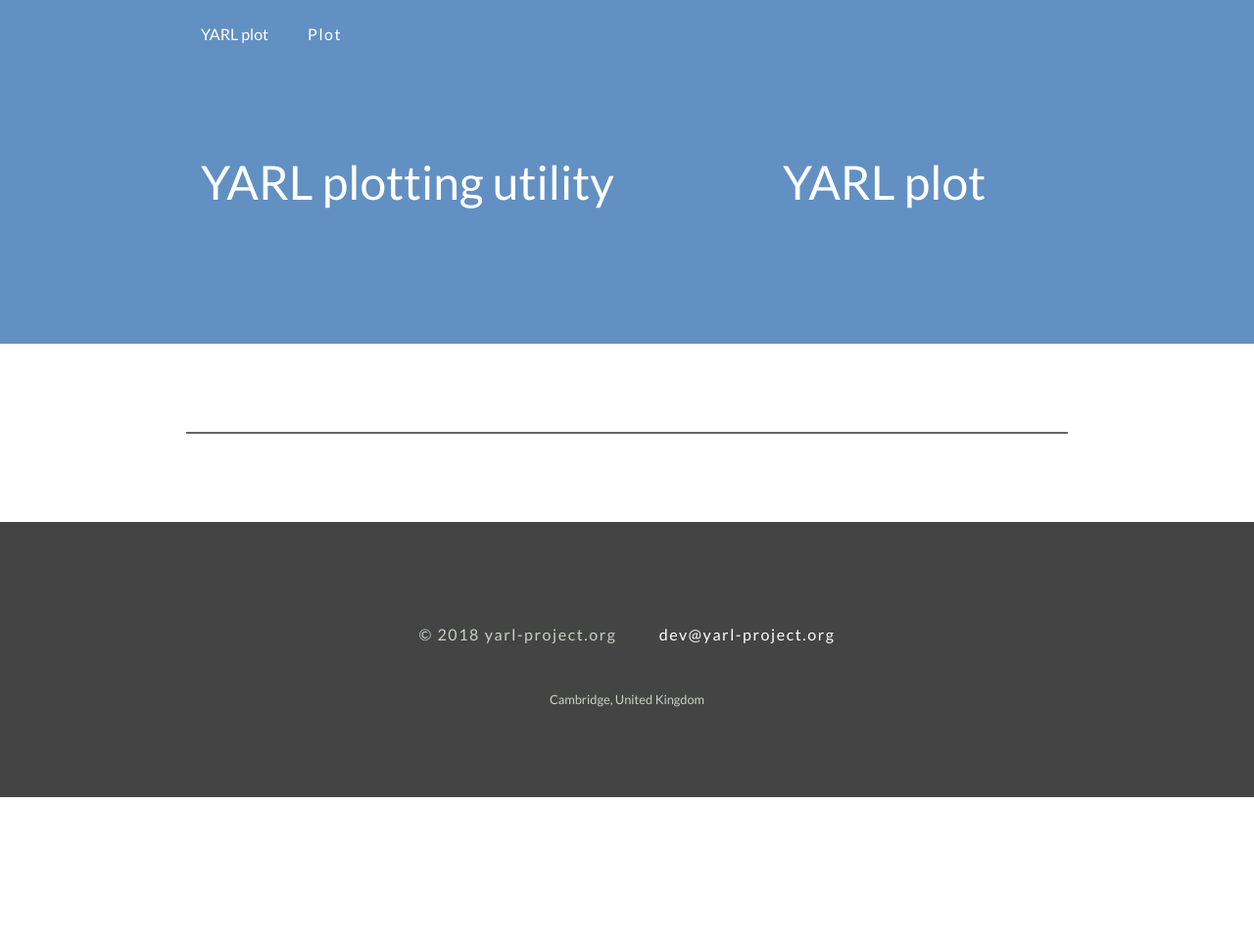
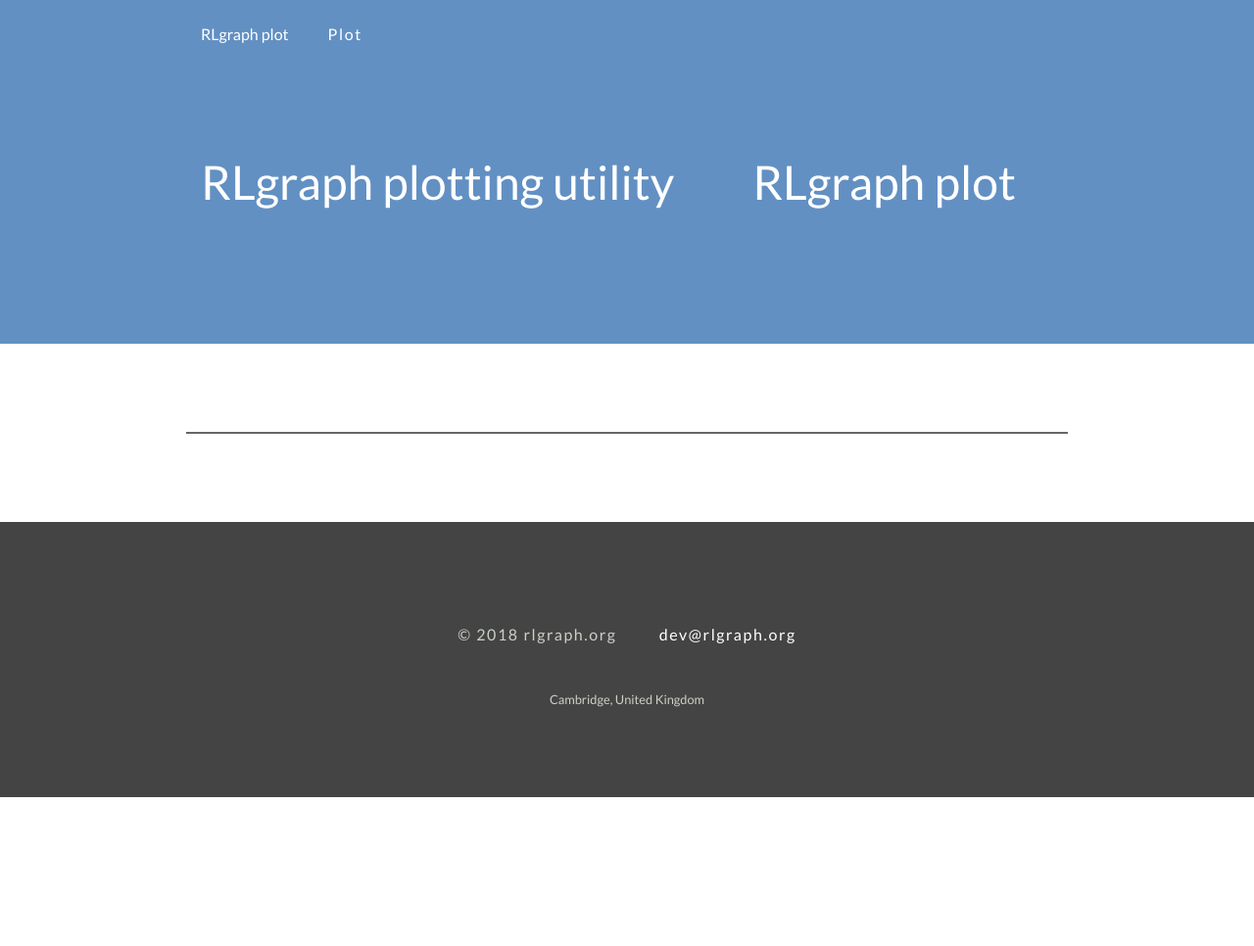
Before and after one commit to rlgraph/rlgraph-plot, a Flask app: page / in a window 1280 px wide. Shown: the whole page at 98% size. Run offline with Flask 2, Linux system fonts and the light colour scheme; style sheets or scripts are compiled from the project's sources; some libraries are stand-ins or nearby versions.

Commit message:
amend renames from yarl to rlgraph

```diff
--- a/rlgraph_plot/__main__.py
+++ b/rlgraph_plot/__main__.py
@@ -22,12 +22,12 @@ from __future__ import division
 import argparse
 import sys
 
-from yarl.components import Component
-from yarl.utils.visualization_util import get_graph_markup
+from rlgraph.components import Component
+from rlgraph.utils.visualization_util import get_graph_markup
 
 
 def main():
-    parser = argparse.ArgumentParser(description='Plot yarl metagraphs.')
+    parser = argparse.ArgumentParser(description='Plot RLgraph metagraphs.')
 
     parser.add_argument('--listen', '-L', dest="listen", action='store_true', default=False,
                         help='Listen and wait forr markups')
--- a/rlgraph_plot/version.py
+++ b/rlgraph_plot/version.py
@@ -17,4 +17,4 @@ from __future__ import absolute_import
 from __future__ import print_function
 from __future__ import division
 
-__version__ = '0.0.1'
+__version__ = '0.0.2'
--- a/rlgraph_plot/web/static/css/grid12.less
+++ b/rlgraph_plot/web/static/css/grid12.less
@@ -1,4 +1,4 @@
-// main: ./yarl_plot.less
+// main: ./rlgraph_plot.less
 
 @-ms-viewport {
   width: device-width;
--- a/rlgraph_plot/web/static/css/yarl_plot.less
+++ b/rlgraph_plot/web/static/css/rlgraph_plot.less
@@ -1,4 +1,4 @@
-// out: ../yarl_plot.min.css, sourcemap: true, compress: true
+// out: ../rlgraph_plot.min.css, sourcemap: true, compress: true
 @import 'grid12.less';
 
 @font-default: 'Lato', sans-serif;
--- a/rlgraph_plot/web/templates/base.html
+++ b/rlgraph_plot/web/templates/base.html
@@ -2,11 +2,11 @@
 <html lang="en">
 <head>
     <meta charset="UTF-8">
-    <title>YARL plotting utility</title>
+    <title>RLgraph plotting utility</title>
 
     {% block base_css %}
     <link href="https://fonts.googleapis.com/css?family=Lato|Source+Code+Pro" rel="stylesheet">
-    <link rel="stylesheet" href="{{ url_for('static', filename='css/yarl_plot.css') }}"/>
+    <link rel="stylesheet" href="{{ url_for('static', filename='css/rlgraph_plot.css') }}"/>
     <link rel="stylesheet" href="{{ url_for('static', filename='css/mermaid.css') }}"/>
         {% block css %}
         {% endblock %}
@@ -18,7 +18,7 @@
     {% block full_navi %}
     <nav id="nav">
         <div class="container">
-            <a class="line logo left" href="/">YARL plot</a>
+            <a class="line logo left" href="/">RLgraph plot</a>
             <a class="line menu right button" href="#"><span>Menu</span></a>
 
             <ul class="nav">
@@ -36,11 +36,11 @@
         <div id="top" class="container">
             <div class="row vertical-align">
                 <div class="col-xs-12 col-sm-7 callout">
-                    <h2>YARL plotting utility</h2>
+                    <h2>RLgraph plotting utility</h2>
                 </div>
                 <div class="col-xs-12 col-sm-5">
                     <div class="image-container center">
-                        <h2>YARL plot</h2>
+                        <h2>RLgraph plot</h2>
                     </div>
                 </div>
             </div>
@@ -59,8 +59,8 @@
     <footer id="footer">
         <div class="container">
             <ul class="nav bottom-navigation">
-                <li>&copy; 2018 yarl-project.org</li>
-                <li><a href="dev@yarl-project.org">dev@yarl-project.org</a></li>
+                <li>&copy; 2018 rlgraph.org</li>
+                <li><a href="dev@rlgraph.org">dev@rlgraph.org</a></li>
             </ul>
             <p class="small">Cambridge, United Kingdom</p>
         </div>
@@ -71,7 +71,7 @@
         {#  <script src="https://raw.githubusercontent.com/knsv/mermaid/fb70b9742a22f8673cdd3a8d74fcbbc6ea03b432/dist/mermaidAPI.min.js"></script> #}
         <script src="{{ url_for('static', filename='js/mermaid.min.js') }}"></script>
         <script src="{{ url_for('static', filename='js/svg-pan-zoom.min.js') }}"></script>
-        <script src="{{ url_for('static', filename='js/yarl_plot.js') }}"></script>
+        <script src="{{ url_for('static', filename='js/rlgraph_plot.js') }}"></script>
         {% block javascript %}
         {% endblock %}
     {% endblock %}
```
Also changed, not shown: rlgraph_plot/web/static/css/rlgraph_plot.css (renamed from rlgraph_plot/web/static/css/yarl_plot.css), rlgraph_plot/web/static/js/rlgraph_plot.js (renamed from rlgraph_plot/web/static/js/yarl_plot.js).
